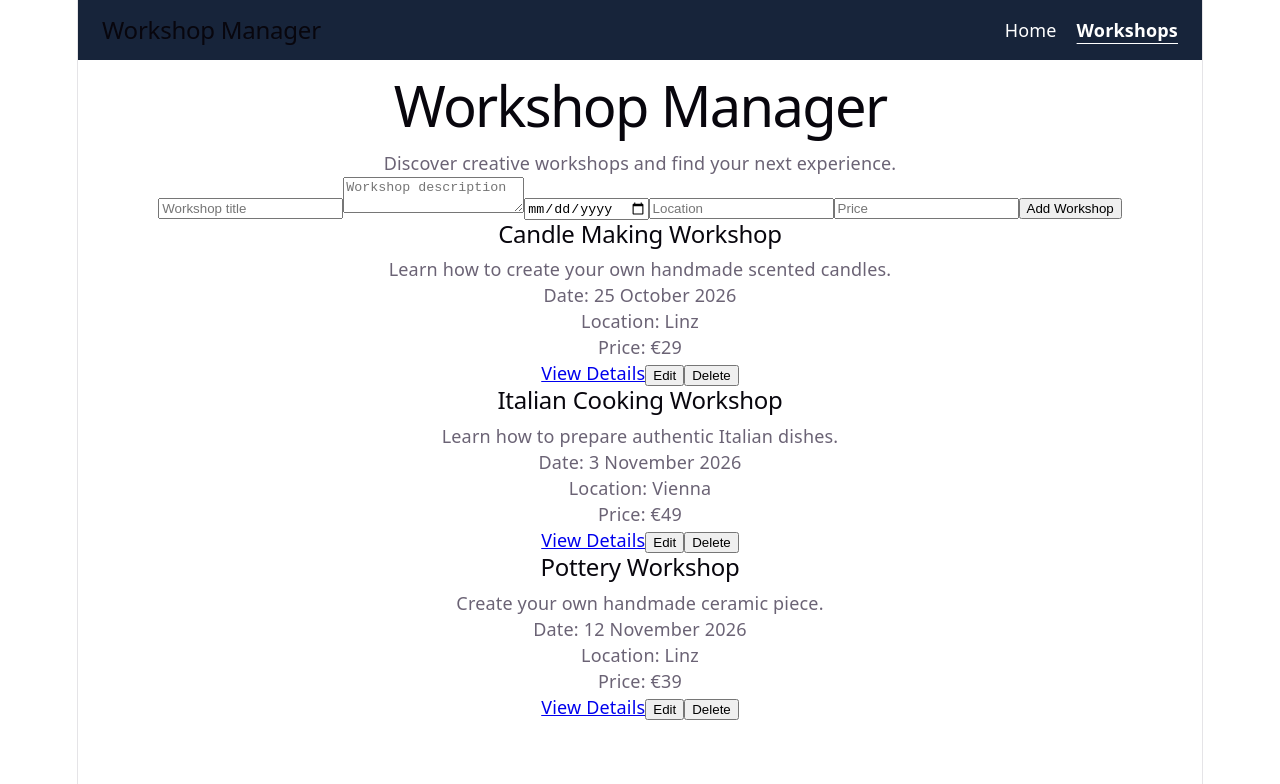
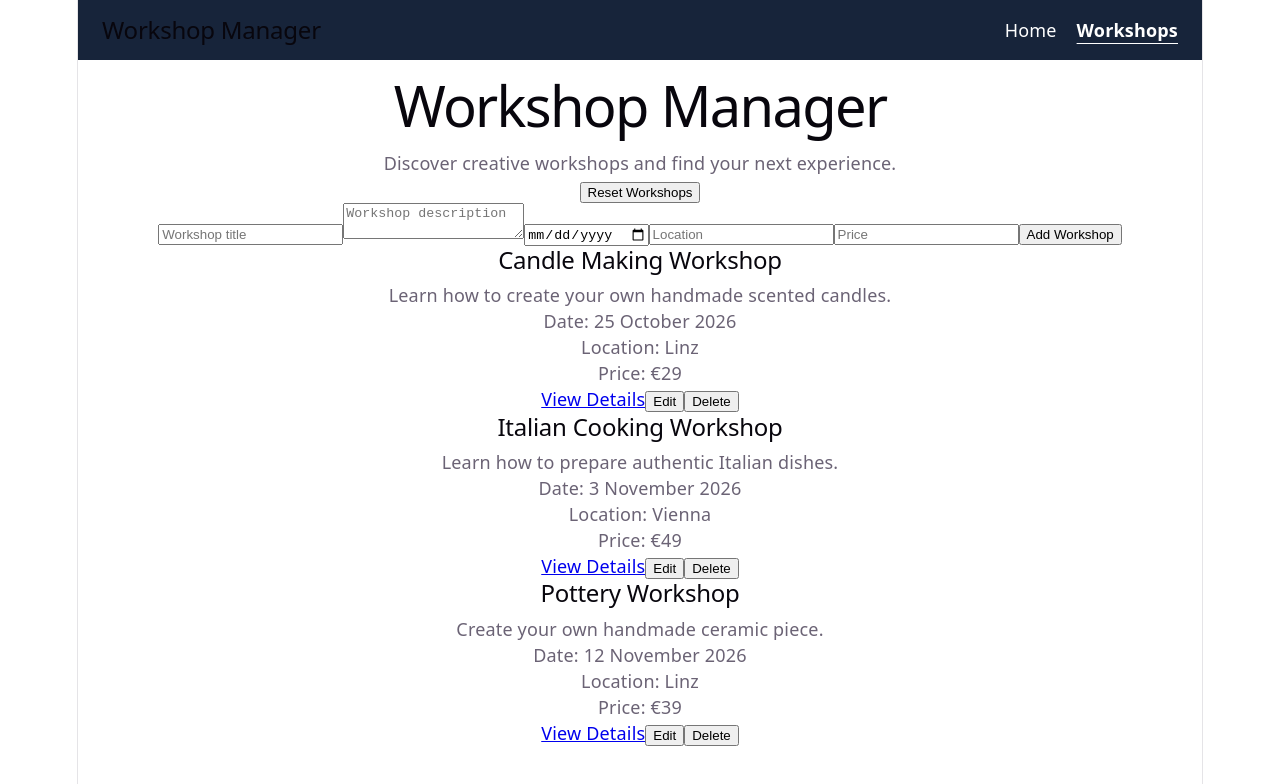
Before and after one commit to hellaszabo94-prog/workshop_manager, a React (Vite) app: page /workshops in a window 1280 px wide. Shown: the top 784 px of the page. Built offline with nearby package versions, Linux system fonts and the light colour scheme.

Commit message:
feat: add workshop reset functionality

```diff
--- a/src/App.jsx
+++ b/src/App.jsx
@@ -5,13 +5,7 @@ import Workshops from "./pages/Workshops";
 import WorkshopDetails from "./pages/WorkshopDetails";
 import { useState, useEffect } from "react";
 
-function App() {
-  const [workshops, setWorkshops] = useState(() => {
-    const savedWorkshops = localStorage.getItem("workshops");
-
-    return savedWorkshops
-      ? JSON.parse(savedWorkshops)
-      : [
+const initialWorkshops = [
   {
     id: 1,
     title: "Candle Making Workshop",
@@ -37,6 +31,14 @@ function App() {
     price: 39,
   },
 ];
+
+function App() {
+  const [workshops, setWorkshops] = useState(() => {
+    const savedWorkshops = localStorage.getItem("workshops");
+
+    return savedWorkshops
+      ? JSON.parse(savedWorkshops)
+      : initialWorkshops;
   });
 
   useEffect(() => {
@@ -73,6 +75,10 @@ function App() {
     setWorkshops(updatedWorkshops);
   }
 
+  function handleResetWorkshops() {
+    setWorkshops([...initialWorkshops]);
+  }
+
   return (
 
     <>
@@ -86,6 +92,7 @@ function App() {
           onAdd={handleAddWorkshop}
           onUpdate={handleUpdateWorkshop}
           onDelete={handleDeleteWorkshop}
+          onReset={handleResetWorkshops}
         />} />
         <Route
           path="/workshops/:id"
--- a/src/pages/Workshops.jsx
+++ b/src/pages/Workshops.jsx
@@ -31,11 +31,16 @@ function Workshops(props) {
 
             <p>Discover creative workshops and find your next experience.</p>
 
+            <button onClick={props.onReset}>
+                Reset Workshops
+            </button>
+
             <WorkshopForm
                 onAdd={props.onAdd}
                 onUpdate={handleUpdateWorkshop}
                 editingWorkshop={editingWorkshop}
                 onCancelEdit={handleCancelEdit}
+
             />
 
             {props.workshops.map((workshop) => (
```
Lines whose indentation alone changed are shown as unchanged.
